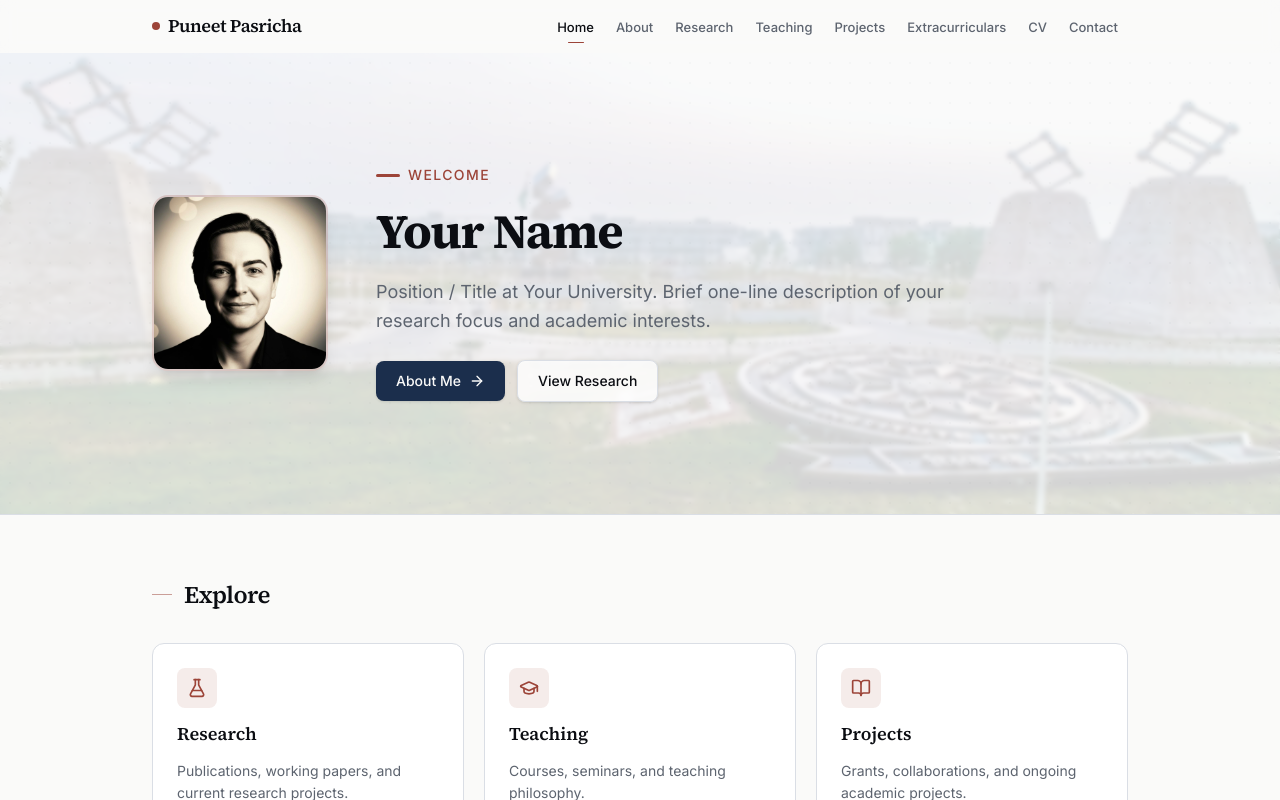
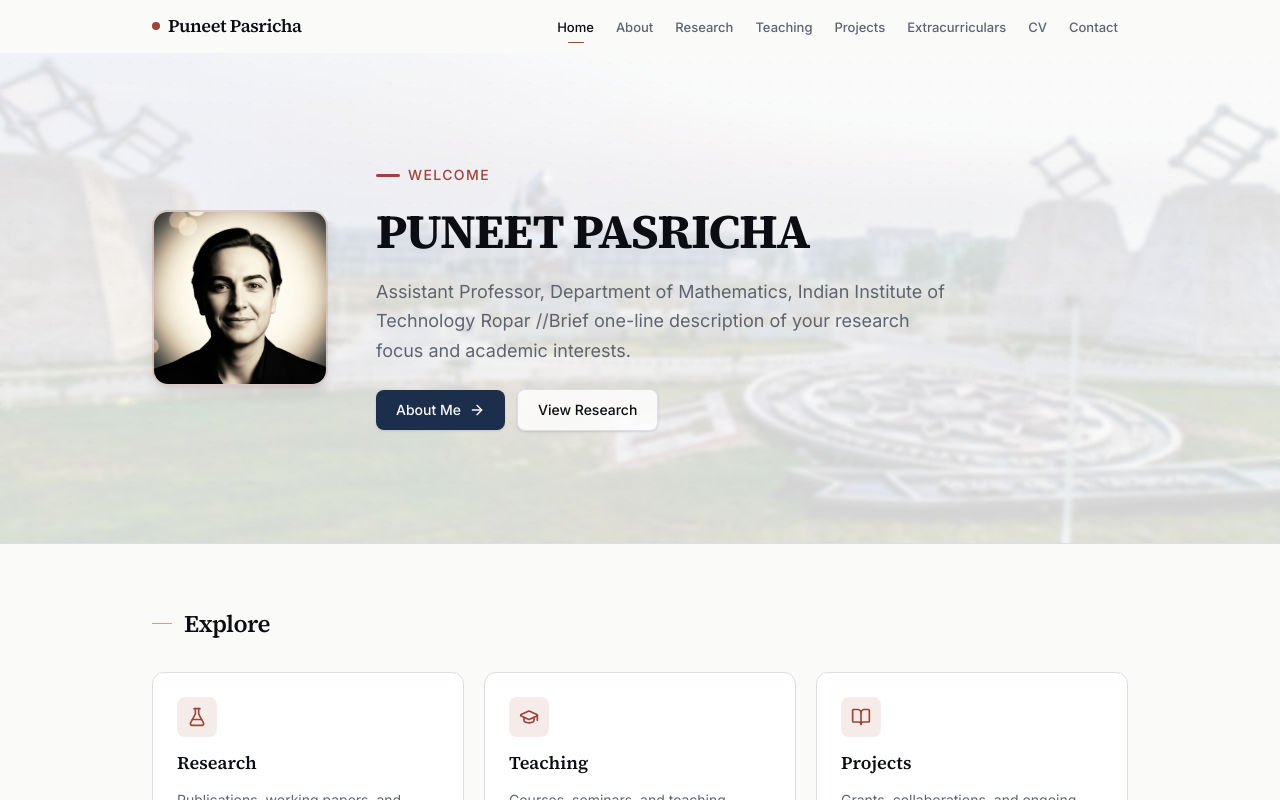
Before and after one commit to drpasricha/drpasricha.github.io, a Next.js app: page / in a window 1280 px wide. Shown: the top 800 px of the page. Built offline with nearby package versions, Linux system fonts and the light colour scheme.

Commit message:
Update page.tsx

```diff
--- a/app/page.tsx
+++ b/app/page.tsx
@@ -43,10 +43,11 @@
               </p>
             </div>
             <h1 className="animate-fade-in-up animate-delay-100 max-w-2xl font-serif text-4xl font-bold leading-tight tracking-tight text-foreground md:text-5xl text-balance">
-              Your Name
+              PUNEET PASRICHA
             </h1>
             <p className="animate-fade-in-up animate-delay-200 max-w-xl text-base leading-relaxed text-muted-foreground md:text-lg">
-              Position / Title at Your University. Brief one-line description of your research focus and academic interests.
+              Assistant Professor, Department of Mathematics, Indian Institute of Technology Ropar
+              //Brief one-line description of your research focus and academic interests.
             </p>
             <div className="animate-fade-in-up animate-delay-300 flex flex-wrap items-center gap-3 pt-2">
               <Link
```
